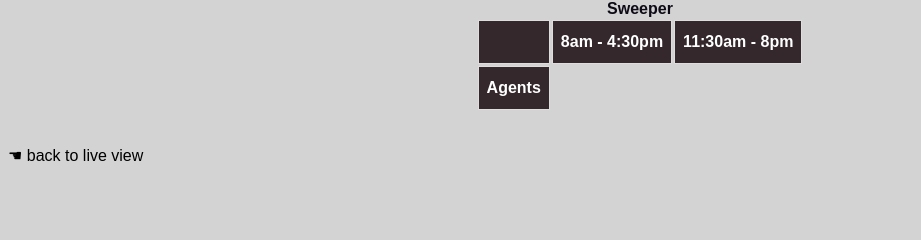
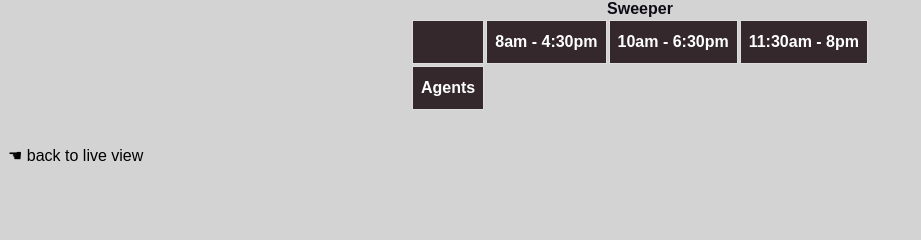
Before and after one commit to slapcat/triage-helper, a PHP site: page /daily-schedule.php in a window 1280 px wide. Shown: the part 415-655 px from the top of the page, without its empty margins (0-921 px from the left). Run offline with PHP 8.4, Linux system fonts and the light colour scheme; the visitor is signed in with stand-in values (Sample User, id 1); lists and menus that the app fills with data are empty.

Commit message:
Added sweeper slot

```diff
--- a/daily-schedule.php
+++ b/daily-schedule.php
@@ -123,6 +123,7 @@ if (($handle = fopen('lineups/' . date('M-j-Y') . '.csv', "r")) !== FALSE) {
 <tr>
 <th></th>
 <th>8am - 4:30pm</th>
+<th>10am - 6:30pm</th>
 <th>11:30am - 8pm</th>
 </tr>
 <tr>
```
